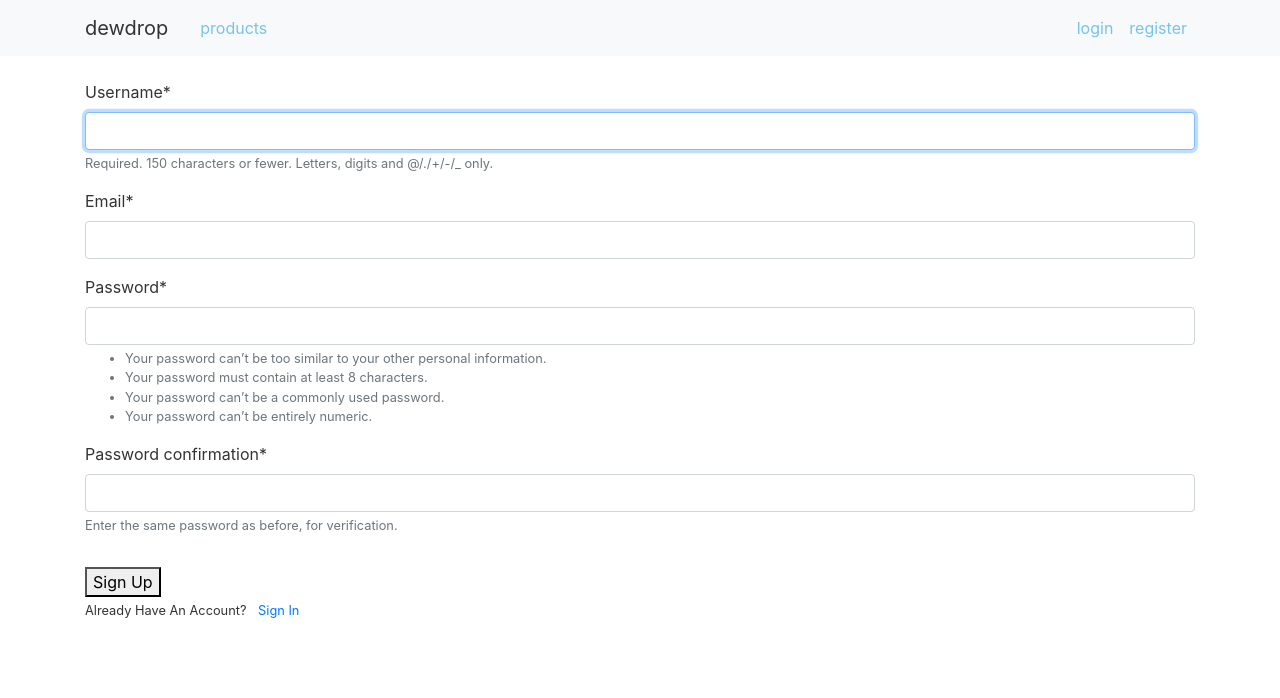
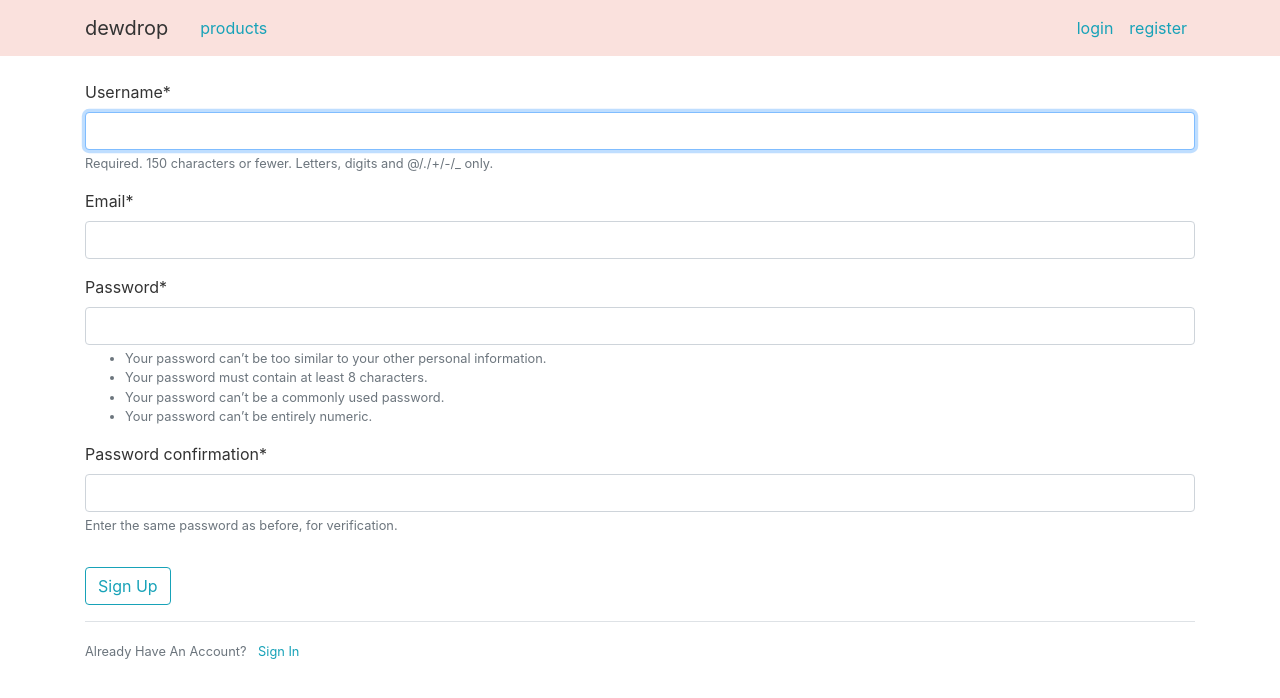
Before and after one commit to Kristinboyd/therealdewdrop, a Django app: page / in a window 1280 px wide. Shown: the top 698 px of the page. Run offline with Django 3.2, Linux system fonts and the light colour scheme; parts of the project's set-up code (start-up, migrations or seed data) failed here and were passed over; some libraries are stand-ins or nearby versions.

Commit message:
Add css to style header color and link colors, color choices WIP

```diff
--- a/users/static/dewdrop/main.css
+++ b/users/static/dewdrop/main.css
@@ -12,12 +12,28 @@ ul {
 margin: 0;
 }
 
+a {
+color: #17a2b8;
+}
+
+a:hover {
+    color: #f78d8d;
+}
+
+/* .btn-outline-info {
+
+} */
+
+.bg-pink {
+    background-color: #fae1dd;
+  }
+
 .site-header .navbar-nav .nav-link {
-color: #76c3f0;
+color: #17a2b8;
 }
 
 .site-header .navbar-nav .nav-link:hover {
-color: #f78d8d;
+color: #f5cac3;
 }
 
 .site-header .navbar-nav .nav-link.active {
--- a/users/templates/users/base.html
+++ b/users/templates/users/base.html
@@ -15,7 +15,7 @@
 </head>
 <body>
     <header class="site-header">
-        <nav class="navbar navbar-expand-md navbar-light bg-light fixed-top">
+        <nav class="navbar navbar-expand-lg navbar-light bg-pink fixed-top">
             <div class="container">
             <a class="navbar-brand mr-4">dewdrop</a>
             <button class="navbar-toggler" type="button" data-toggle="collapse" data-target="#navbarToggle" aria-controls="navbarToggle" aria-expanded="false" aria-label="Toggle navigation">
--- a/users/templates/users/profile.html
+++ b/users/templates/users/profile.html
@@ -4,9 +4,8 @@
     <div class="content-section">
       <div class="media">
         <div class="media-body">
-          <h2 class="account-heading">{{ user.username }}</h2>
+          <h1 class="account-heading">{{ user.username }}</h1>
           <p class="text-secondary">{{ user.email }}</p>
-          <p>Skin Concerns: {{ user.profile.skin_concern }}</p>
           <h1> Favorite Products </h1>
           <div class="card-body">
             {% for product in products %}
--- a/users/templates/users/register.html
+++ b/users/templates/users/register.html
@@ -1,18 +1,18 @@
 {% extends "users/base.html" %}
 {% load crispy_forms_tags %}
 {% block content %}
-    <div>
+    <div class="content-section">
         <form method="POST">
             {% csrf_token %}
             <fieldset class="form-group">
                 {{ form|crispy }}
             </fieldset>
-            <div>
-                <button type="submit">Sign Up</button>
+            <div class="form-group">
+                <button class="btn btn-outline-info" type="submit">Sign Up</button>
             </div>
         </form>
-        <div>
-            <small>
+        <div class="border-top pt-3">
+            <small class="text-muted">
                 Already Have An Account? <a class="ml-2" href="{% url 'login' %}">Sign In</a>
             </small>
         </div>
```
